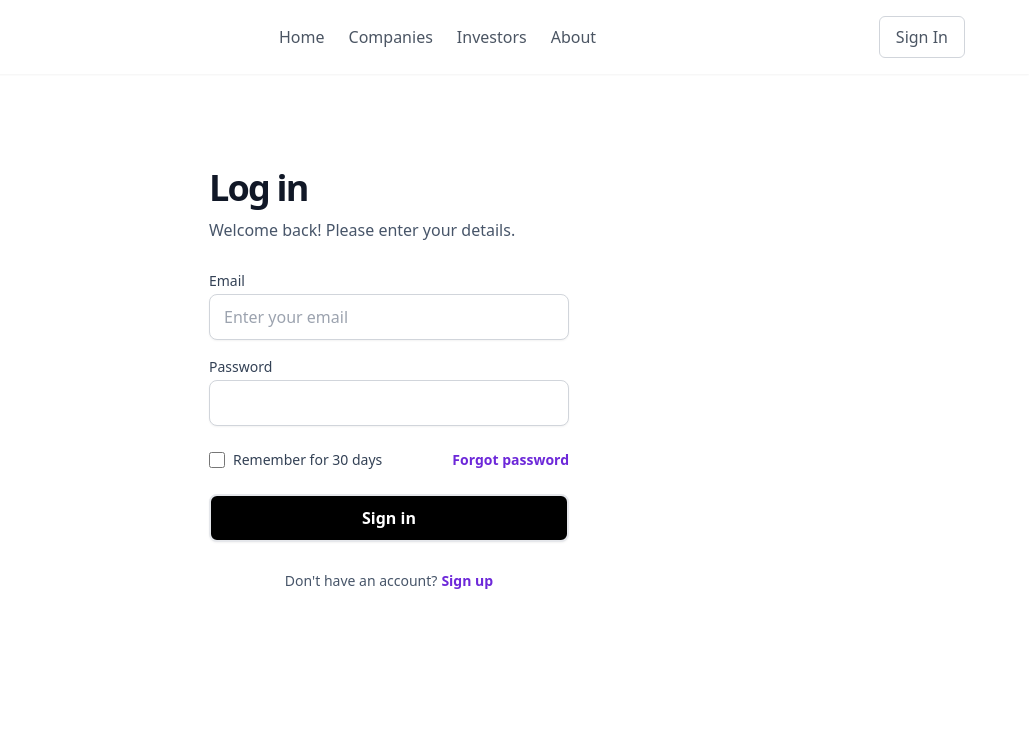
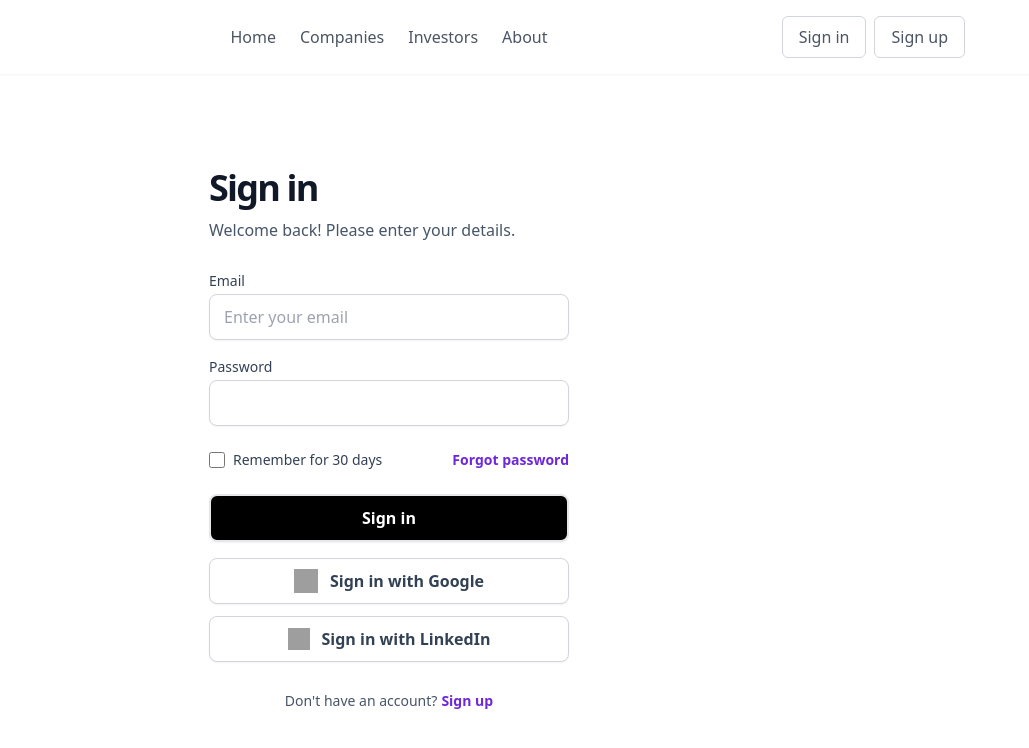
Before and after one commit to 10x-smitty/vcs-astro-supabase-vercel, an Astro site: page /signin in a window 1280 px wide. Shown: the full height of the page, 251-1280 px from the left. Built offline with nearby package versions, Linux system fonts and the light colour scheme; Astro itself is replaced by a stand-in of ours; grey boxes are pictures that could not be loaded.

Commit message:
Enhance authentication flow by adding signup page and updating signin layout. Introduced "Sign up" option in the layout, improved button styles, and added social login options for Google and LinkedIn on both signin and signup pages.

```diff
--- a/src/layouts/Layout.astro
+++ b/src/layouts/Layout.astro
@@ -32,7 +32,7 @@ const refreshToken = Astro.cookies.get("sb-refresh-token");
       <div class="flex items-center gap-2">
         {accessToken && refreshToken ?
 		<UserMenu client:load/>
-		: <a href="/signin" class="text-gray-600 hover:text-gray-900 px-4 py-2 rounded-md border border-gray-300">Sign In</a>}
+		: <div class="flex gap-2"><a href="/signin" class="text-gray-600 hover:text-gray-900 px-4 py-2 rounded-md border border-gray-300">Sign in</a><a href="/signup" class="text-gray-600 hover:text-gray-900 px-4 py-2 rounded-md border border-gray-300">Sign up</a></div>}
       </div>
     </header>
     <main>
--- a/src/pages/signin.astro
+++ b/src/pages/signin.astro
@@ -12,10 +12,10 @@ if (accessToken && refreshToken) {
 ---
 
 <Layout title="Sign in">
-  <main class="flex flex-col flex-1 justify-center items-center px-8 w-full max-md:px-5 max-md:max-w-full py-24">
-      <div class="flex flex-col max-w-[360px] w-[360px]">
+  <main class="flex flex-col flex-1 items-center px-8 w-full max-md:px-5 max-md:max-w-full py-24">
+      <div class="flex flex-col justify-center max-w-[360px] w-[360px]">
           <div class="flex flex-col w-full">
-              <h1 class="text-4xl font-semibold tracking-tighter leading-none text-gray-900">Log in</h1>
+              <h1 class="text-4xl font-semibold tracking-tighter leading-none text-gray-900">Sign in</h1>
               <p class="mt-3 text-base text-slate-600">Welcome back! Please enter your details.</p>
               <form action="/api/auth/signin" method="post" class="flex flex-col mt-8 w-full rounded-xl">
                   <div class="flex flex-col w-full">
@@ -36,11 +36,20 @@ if (accessToken && refreshToken) {
                       <button type="button" class="text-sm font-semibold text-violet-700 hover:text-violet-600 focus:outline-none focus:underline">Forgot password</button>
                   </div>
                   <button type="submit" class="flex justify-center items-center px-4 py-2.5 mt-6 w-full text-base font-semibold text-white bg-black rounded-lg border-2 border-solid shadow-sm hover:bg-gray-800 focus:outline-none focus:ring-2 focus:ring-offset-2 focus:ring-gray-900">Sign in</button>
-
+                  <div class="flex flex-col gap-3 mt-4">
+                    <button type="button" class="flex justify-center items-center gap-3 px-4 py-2.5 w-full text-base font-semibold text-slate-700 bg-white rounded-lg border border-gray-300 shadow-sm hover:bg-gray-50 focus:outline-none focus:ring-2 focus:ring-violet-500">
+                        <img loading="lazy" src="https://cdn.builder.io/api/v1/image/assets/TEMP/7c5028b9181ef79842653fed23a73adcabeb93d224f65e0400231ead81100e2c?placeholderIfAbsent=true&apiKey=b9aac72cde80481fbc31d8b06e910272" class="w-6 h-6" alt=""/>
+                        Sign in with Google
+                    </button>
+                    <button type="button" class="flex justify-center items-center gap-3 px-4 py-2.5 w-full text-base font-semibold text-slate-700 bg-white rounded-lg border border-gray-300 shadow-sm hover:bg-gray-50 focus:outline-none focus:ring-2 focus:ring-violet-500">
+                        <img loading="lazy" src="https://cdn.builder.io/api/v1/image/assets/TEMP/9c725e04dadb8988355bdef7d9090d93d0706880f1d0d57d8668b197673bec0b?placeholderIfAbsent=true&apiKey=b9aac72cde80481fbc31d8b06e910272" class="w-[22px] h-[22px]" alt=""/>
+                        Sign in with LinkedIn
+                    </button>
+                 </div>
               </form>
               <div class="flex justify-center gap-1 mt-8 text-sm leading-none">
                   <span class="text-slate-600">Don't have an account?</span>
-                  <a href="/register" class="font-semibold text-violet-700 hover:text-violet-600 focus:outline-none focus:underline">Sign up</a>
+                  <a href="/signup" class="font-semibold text-violet-700 hover:text-violet-600 focus:outline-none focus:underline">Sign up</a>
               </div>
           </div>
       </div>
--- a/src/pages/register.astro
+++ b/src/pages/signup.astro
@@ -35,6 +35,16 @@ import Layout from "../layouts/Layout.astro";
           <button type="submit" class="flex justify-center items-center px-4 py-2.5 mt-6 w-full text-base font-semibold text-white bg-black rounded-lg border-2 border-solid shadow-sm hover:bg-gray-800 focus:outline-none focus:ring-2 focus:ring-offset-2 focus:ring-gray-900">
             Sign up
           </button>
+          <div class="flex flex-col justify-center mt-4 w-full text-slate-700">
+              <button type="button" class="flex overflow-hidden gap-3 justify-center items-center px-4 py-2.5 w-full bg-white rounded-lg border border-gray-300 border-solid shadow-sm hover:bg-gray-50 focus:outline-none focus:ring-2 focus:ring-offset-2 focus:ring-violet-500">
+                  <img loading="lazy" src="https://cdn.builder.io/api/v1/image/assets/TEMP/8a18f0872e7d2f98af102ccd3cb05fc35f00fa15824512bbb68aeba2303a3223?placeholderIfAbsent=true&apiKey=b9aac72cde80481fbc31d8b06e910272" alt="" class="object-contain shrink-0 self-stretch my-auto w-6 aspect-square"/>
+                  <span>Sign up with Google</span>
+              </button>
+              <button type="button" class="flex overflow-hidden gap-3 justify-center items-center px-4 py-2.5 mt-3 w-full bg-white rounded-lg border border-gray-300 border-solid shadow-sm hover:bg-gray-50 focus:outline-none focus:ring-2 focus:ring-offset-2 focus:ring-violet-500">
+                  <img loading="lazy" src="https://cdn.builder.io/api/v1/image/assets/TEMP/9c725e04dadb8988355bdef7d9090d93d0706880f1d0d57d8668b197673bec0b?placeholderIfAbsent=true&apiKey=b9aac72cde80481fbc31d8b06e910272" alt="" class="object-contain shrink-0 self-stretch my-auto aspect-square w-[22px]"/>
+                  <span>Sign in with LinkedIn</span>
+              </button>
+          </div>
         </form>
         <div class="flex justify-center gap-1 mt-8 text-sm leading-none">
           <span class="text-slate-600">Already have an account?</span>
```
